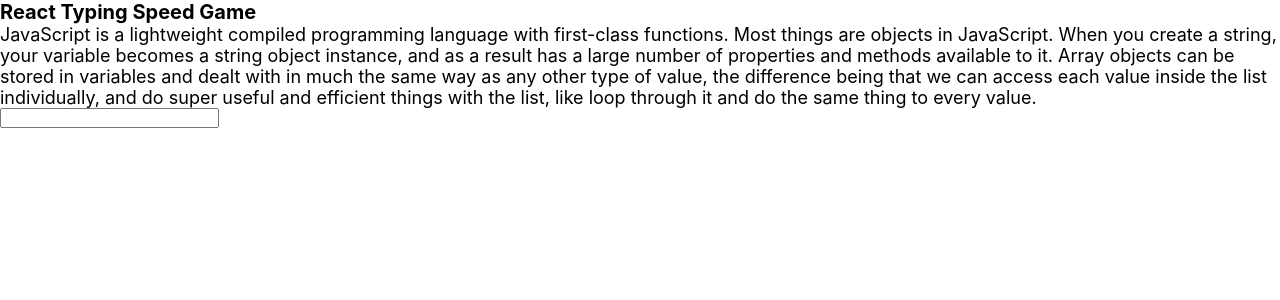
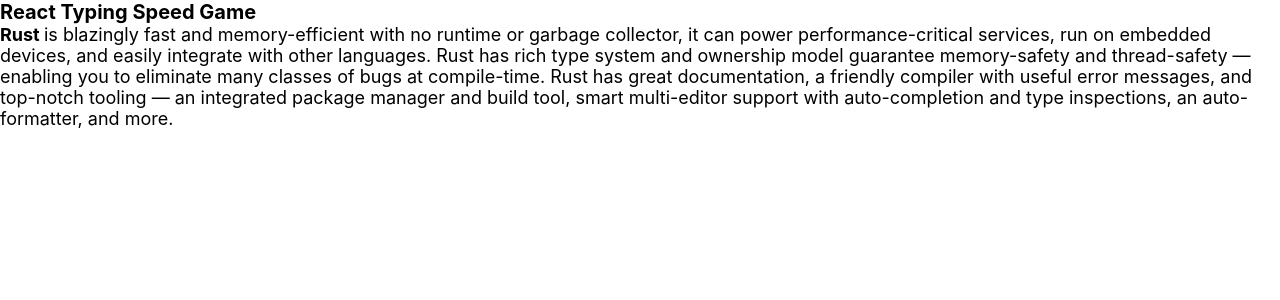
Before and after one commit to Ashish-simpleCoder/react-ts-typing-game, a React (Create React App) app: page / in a window 1280 px wide. Shown: the top 300 px of the page. Built offline with nearby package versions, Linux system fonts and the light colour scheme.

Commit message:
added active word index highlighting

```diff
--- a/src/App.tsx
+++ b/src/App.tsx
@@ -6,9 +6,10 @@
 import Input from "./components/Input";
 
 const App = memo(()=>{
-    const [cloud_index, setClouIndex] = useState(Math.floor((Math.random()*WORD_CLOUD.length)))
+    const [cloud_index, setClouIndex] = useState(WORD_CLOUD[Math.floor((Math.random()*WORD_CLOUD.length))].split(" "))
 
     const [state,setState] = useState('')
+    const [active_word_index, setActiveWordIndex] = useState(0)
 
     const handleChange = (value:string) =>{
         setState(value)
@@ -19,8 +20,11 @@
     return(
         <>
             <Header heading='React Typing Speed Game'/>
-            <Paragraph text={WORD_CLOUD[cloud_index].split(" ")}/>
-            <Input state={state} handleChange={handleChange}/>
+            <Paragraph
+                text={cloud_index}
+                active_word_index={active_word_index}
+            />
+            {/* <Input state={state} handleChange={handleChange}/> */}
         </>
     )
 })
--- a/src/components/Paragraph.tsx
+++ b/src/components/Paragraph.tsx
@@ -1,11 +1,14 @@
 import { memo } from "react";
 import Word from "./Word";
 
-const Paragraph = memo(({text}:{text:string[]})=>{
+const Paragraph = memo(({text, active_word_index}:{
+    text:string[],
+    active_word_index:number
+})=>{
     return(
         <p>
         {
-            text.map((word,index)=><Word key={index} word={word}/>)
+            text.map((word,index)=><Word key={index} word={word} active={index === active_word_index}/>)
         }
         </p>
     )
--- a/src/components/Word.tsx
+++ b/src/components/Word.tsx
@@ -1,8 +1,14 @@
 import { memo } from "react";
 
-const Word = memo(({word}:{word:string})=>{
-    return(
-        <span>{word} </span>
-    )
-})
+const Word = ({word, active, correct}:{
+    word:string,
+    active:boolean,
+    correct?:boolean
+})=>{
+
+    if(active){
+        return <span className="active">{word} </span>
+    }
+    return <span>{word} </span>
+}
 export default Word
--- a/src/index.tsx
+++ b/src/index.tsx
@@ -1,4 +1,5 @@
+import { StrictMode } from "react";
 import { render } from "react-dom";
 import App from "./App";
 
-render(<App/>,document.getElementById('root'))
+render(<StrictMode><App/></StrictMode>,document.getElementById('root'))
--- a/src/styles/index.css
+++ b/src/styles/index.css
@@ -13,6 +13,10 @@
   height: 100%;
 }
 
+.active {
+  font-weight: bold;
+}
+
 p {
   font-size: 1.8rem;
 }/*# sourceMappingURL=index.css.map */
--- a/src/styles/index.scss
+++ b/src/styles/index.scss
@@ -10,6 +10,10 @@
 #root,html,body{
     height:100%;
 }
+.active{
+    font-weight: bold;
+    // color:red;
+}
 
 p{
     font-size: 1.8rem;
```
Also changed, not shown: 1 other file (tests, documents, lock files or other folders).
